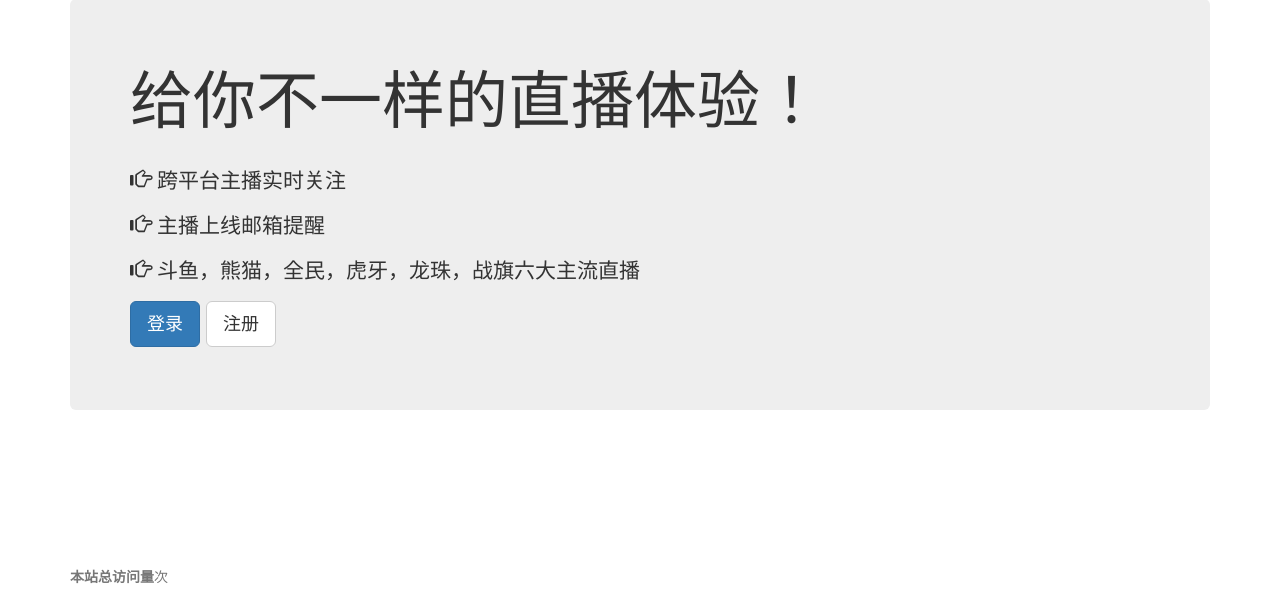
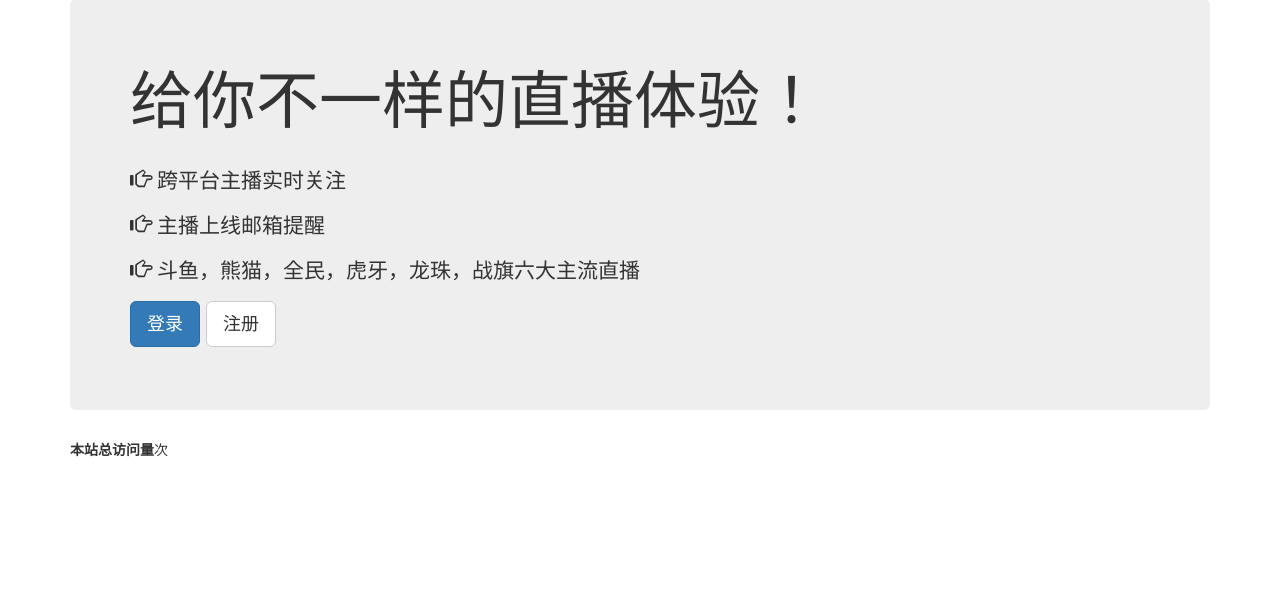
Before and after one commit to Cui1994/easySee, a Flask app: page / in a window 1280 px wide. Shown: the part 193-800 px from the top of the page. Run offline with Flask 2, Linux system fonts and the light colour scheme; parts of the project's set-up code (start-up, migrations or seed data) failed here and were passed over; some libraries are stand-ins or nearby versions.

Commit message:
fix footer

```diff
--- a/app/templates/welcome.html
+++ b/app/templates/welcome.html
@@ -4,16 +4,6 @@
 
 {% block head %}
 {{ super() }}
-<style type="text/css">
-  footer{
-  position: absolute;
-  bottom: 0;
-  width: auto;
-  /* Set the fixed height of the footer here */
-  height: 40px;
-  <!--background-color: #f5f5f5;-->
-  }
-</style>
 {% endblock %}
 
 {% block page_content %}
@@ -31,18 +21,11 @@
 <a class="btn btn-default btn-lg" href="{{ url_for('auth.register') }}" role="button">  注册  </a></p>
 </div>
 
-<footer class="footer">
+<span id="busuanzi_container_site_pv">
+    <strong>本站总访问量</strong><span id="busuanzi_value_site_pv"></span>次
+</span>
+{% endblock %}
 
-        <p class="text-muted">
-            <span id="busuanzi_container_site_pv">
-                <strong>本站总访问量</strong><span id="busuanzi_value_site_pv"></span>次
-            </span>
-        </p>
-
-</footer>
-
-
-{% endblock %}
 
 {% block scripts %}
 {{ super() }}
```
